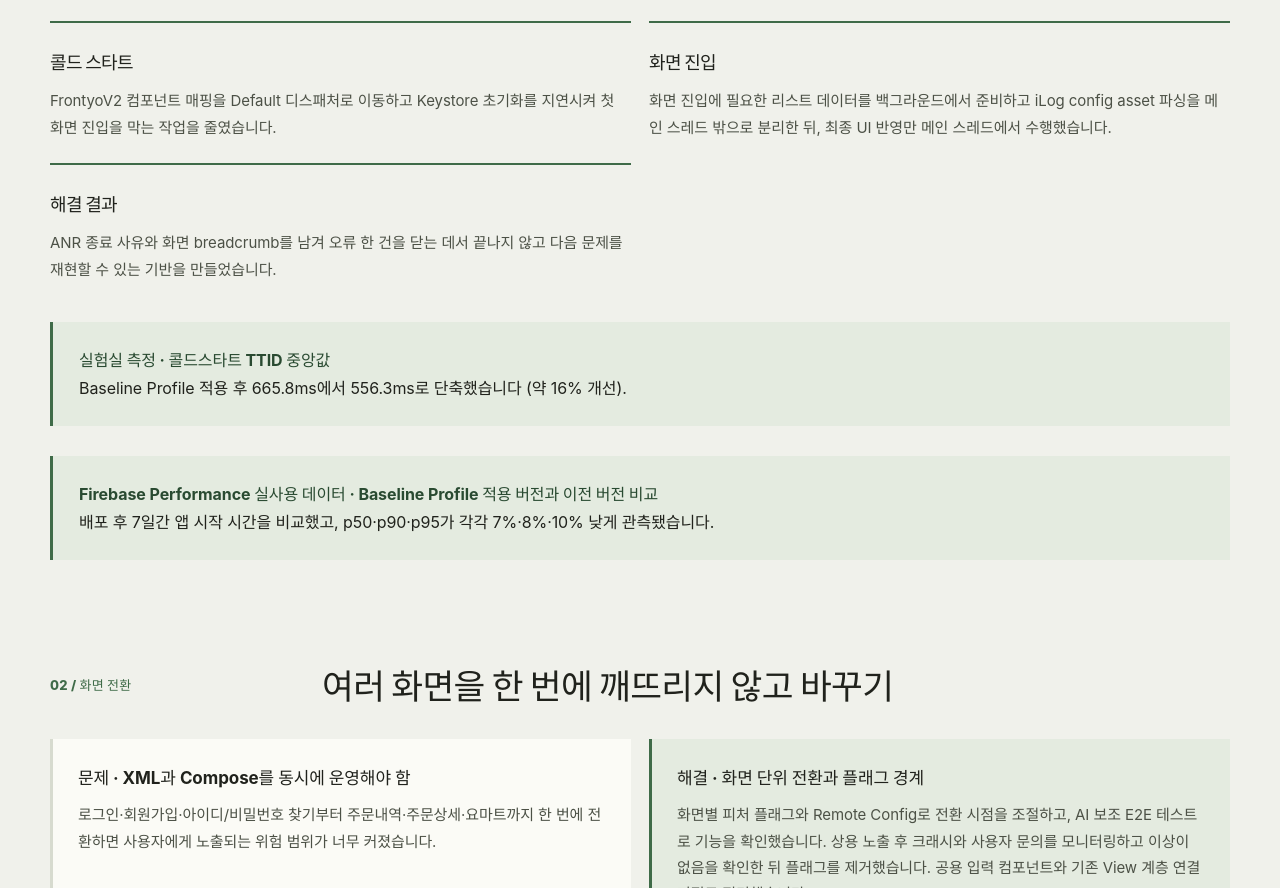
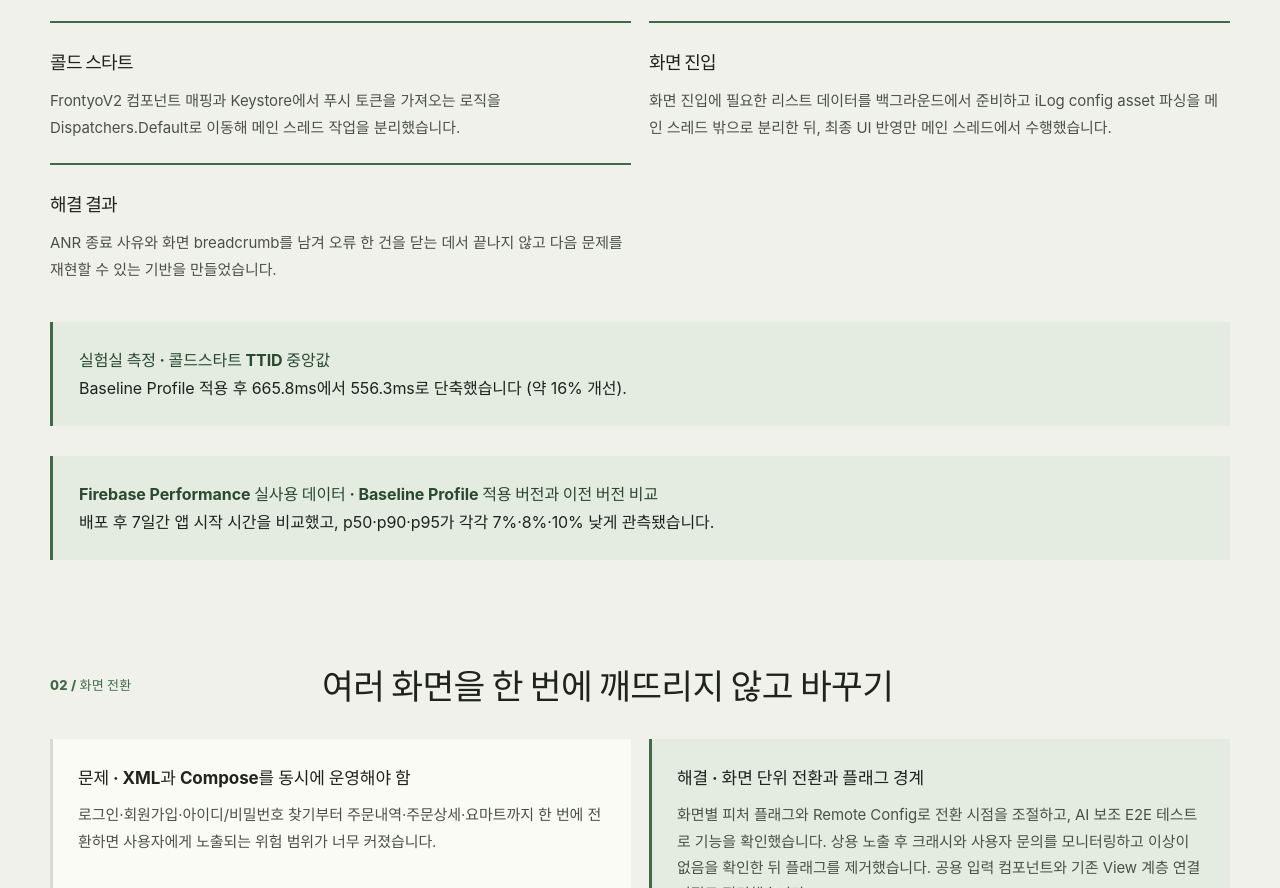
Before and after one commit to ese111/ese111.github.io, a plain HTML site: page projects/yogiyo.html in a window 1280 px wide. Shown: the part 1184-2072 px from the top of the page. Drawn offline with Linux system fonts and the light colour scheme.

Commit message:
요기요 Keystore 토큰 조회 조치 명확화

```diff
--- a/projects/yogiyo.html
+++ b/projects/yogiyo.html
@@ -13,7 +13,7 @@
     <section class="hero"><div class="hero-grid wrap"><div><p class="eyebrow">04 / 위대한상상 · 요기요 ANDROID</p><h1>많은 사용자가 쓰는 앱을<br>안전하게 바꾸기</h1><p class="hero-copy">요기요 Android 앱에서 로그인·회원가입·주문내역·주문상세·요마트 등의 화면을 단계적으로 Compose로 전환하고, 콜드 스타트와 화면 진입 과정의 ANR 원인을 분석했습니다. AI 도구와 리소스 관리 흐름도 직접 고쳤습니다.</p></div><dl class="hero-meta"><dt>기간</dt><dd>2026.03 — 현재</dd><dt>역할</dt><dd>Android Developer</dd><dt>범위</dt><dd>안정성 · UI 전환 · 모듈화 · 개발 도구</dd></dl></div></section>
     <div class="page">
       <section class="intro-grid wrap"><div><p class="section-label">PROBLEM MAP</p><h2>새 화면보다 어려운 건<br>운영 중인 앱을 안전하게 바꾸는 일이었습니다.</h2></div><div class="intro-copy"><p>운영 중인 앱에서는 화면을 한 번에 갈아엎을 수 없습니다. 기존 XML 화면과 새 Compose 화면을 함께 운영해야 하고, 사용자에게 노출되는 시점도 피처 플래그와 Remote Config로 조절해야 합니다.</p><p><strong>그래서 성능 문제는 원인을 관측할 수 있게 만들고, 화면 전환은 되돌릴 수 있는 단위로 나누며, 반복 작업은 도구로 줄이는 방향을 선택했습니다.</strong></p><div class="tags"><span>Jetpack Compose</span><span>ANR 분석</span><span>Feature Flag</span><span>Remote Config</span><span>모듈화</span><span>AI 개발 도구</span></div></div></section>
-      <section class="section wrap"><div class="section-heading"><p class="section-label">01 / 안정성</p><h2>ANR 원인을 추적하고<br>다음 문제까지 볼 수 있게</h2></div><div class="problem"><div><h3>문제 · 메인 스레드가 오래 점유됨</h3><p>콜드 스타트와 화면 진입 중 컴포넌트 매핑, 리스트 diff, Keystore 접근, asset 파싱, deviceId 조회가 메인 스레드를 오래 점유했습니다. 사용자에게는 화면이 멈추거나 늦게 열리는 문제로 보였습니다.</p></div><div><h3>해결 · 원인을 옮기고 관측 지점을 남김</h3><p>작업을 백그라운드로 이동하고, 메인 스레드 정체를 다중 샘플링하는 ANR 리포터와 종료 사유·화면 breadcrumb Datadog 기록을 추가했습니다.</p></div></div><div class="detail-grid" style="margin-top:24px"><article class="detail-card"><h3>콜드 스타트</h3><p>FrontyoV2 컴포넌트 매핑을 Default 디스패처로 이동하고 Keystore 초기화를 지연시켜 첫 화면 진입을 막는 작업을 줄였습니다.</p></article><article class="detail-card"><h3>화면 진입</h3><p>화면 진입에 필요한 리스트 데이터를 백그라운드에서 준비하고 iLog config asset 파싱을 메인 스레드 밖으로 분리한 뒤, 최종 UI 반영만 메인 스레드에서 수행했습니다.</p></article><article class="detail-card"><h3>해결 결과</h3><p>ANR 종료 사유와 화면 breadcrumb를 남겨 오류 한 건을 닫는 데서 끝나지 않고 다음 문제를 재현할 수 있는 기반을 만들었습니다.</p></article></div></section>
+      <section class="section wrap"><div class="section-heading"><p class="section-label">01 / 안정성</p><h2>ANR 원인을 추적하고<br>다음 문제까지 볼 수 있게</h2></div><div class="problem"><div><h3>문제 · 메인 스레드가 오래 점유됨</h3><p>콜드 스타트와 화면 진입 중 컴포넌트 매핑, 리스트 diff, Keystore 접근, asset 파싱, deviceId 조회가 메인 스레드를 오래 점유했습니다. 사용자에게는 화면이 멈추거나 늦게 열리는 문제로 보였습니다.</p></div><div><h3>해결 · 원인을 옮기고 관측 지점을 남김</h3><p>작업을 백그라운드로 이동하고, 메인 스레드 정체를 다중 샘플링하는 ANR 리포터와 종료 사유·화면 breadcrumb Datadog 기록을 추가했습니다.</p></div></div><div class="detail-grid" style="margin-top:24px"><article class="detail-card"><h3>콜드 스타트</h3><p>FrontyoV2 컴포넌트 매핑과 Keystore에서 푸시 토큰을 가져오는 로직을 Dispatchers.Default로 이동해 메인 스레드 작업을 분리했습니다.</p></article><article class="detail-card"><h3>화면 진입</h3><p>화면 진입에 필요한 리스트 데이터를 백그라운드에서 준비하고 iLog config asset 파싱을 메인 스레드 밖으로 분리한 뒤, 최종 UI 반영만 메인 스레드에서 수행했습니다.</p></article><article class="detail-card"><h3>해결 결과</h3><p>ANR 종료 사유와 화면 breadcrumb를 남겨 오류 한 건을 닫는 데서 끝나지 않고 다음 문제를 재현할 수 있는 기반을 만들었습니다.</p></article></div></section>
       <div class="callout wrap" style="margin-top:-24px;margin-bottom:24px"><strong>실험실 측정 · 콜드스타트 TTID 중앙값</strong><br>Baseline Profile 적용 후 665.8ms에서 556.3ms로 단축했습니다 (약 16% 개선).</div>
       <div class="callout wrap" style="margin-bottom:48px"><strong>Firebase Performance 실사용 데이터 · Baseline Profile 적용 버전과 이전 버전 비교</strong><br>배포 후 7일간 앱 시작 시간을 비교했고, p50·p90·p95가 각각 7%·8%·10% 낮게 관측됐습니다.</div>
       <section class="section wrap"><div class="section-heading"><p class="section-label">02 / 화면 전환</p><h2>여러 화면을<br>한 번에 깨뜨리지 않고 바꾸기</h2></div><div class="problem"><div><h3>문제 · XML과 Compose를 동시에 운영해야 함</h3><p>로그인·회원가입·아이디/비밀번호 찾기부터 주문내역·주문상세·요마트까지 한 번에 전환하면 사용자에게 노출되는 위험 범위가 너무 커졌습니다.</p></div><div><h3>해결 · 화면 단위 전환과 플래그 경계</h3><p>화면별 피처 플래그와 Remote Config로 전환 시점을 조절하고, AI 보조 E2E 테스트로 기능을 확인했습니다. 상용 노출 후 크래시와 사용자 문의를 모니터링하고 이상이 없음을 확인한 뒤 플래그를 제거했습니다. 공용 입력 컴포넌트와 기존 View 계층 연결 지점도 정리했습니다.</p></div></div><div class="body-copy" style="margin-top:24px"><ul><li>로그인·회원가입·아이디/비밀번호 찾기: `feature:login`과 공용 입력 컴포넌트 정리</li><li>주문내역·최근 주문상세·요마트 상품/카테고리: 화면 단위 Compose 전환</li><li>글로벌홈·샵리스트 개편: Compose와 기존 View 계층 연결</li><li>하단 네비게이션 겹침, 글자 크기 확대, 상태바 겹침 등 전환 과정의 UI 문제 대응</li></ul><div class="callout"><strong>해결 결과</strong><br>Compose 적용 화면을 늘리면서도 기존 XML 화면을 함께 운영할 수 있는 전환 단위를 만들었습니다. 화면 수보다 중요한 성과는 문제가 생겼을 때 특정 화면만 되돌릴 수 있게 한 것입니다.</div></div></section>
```
